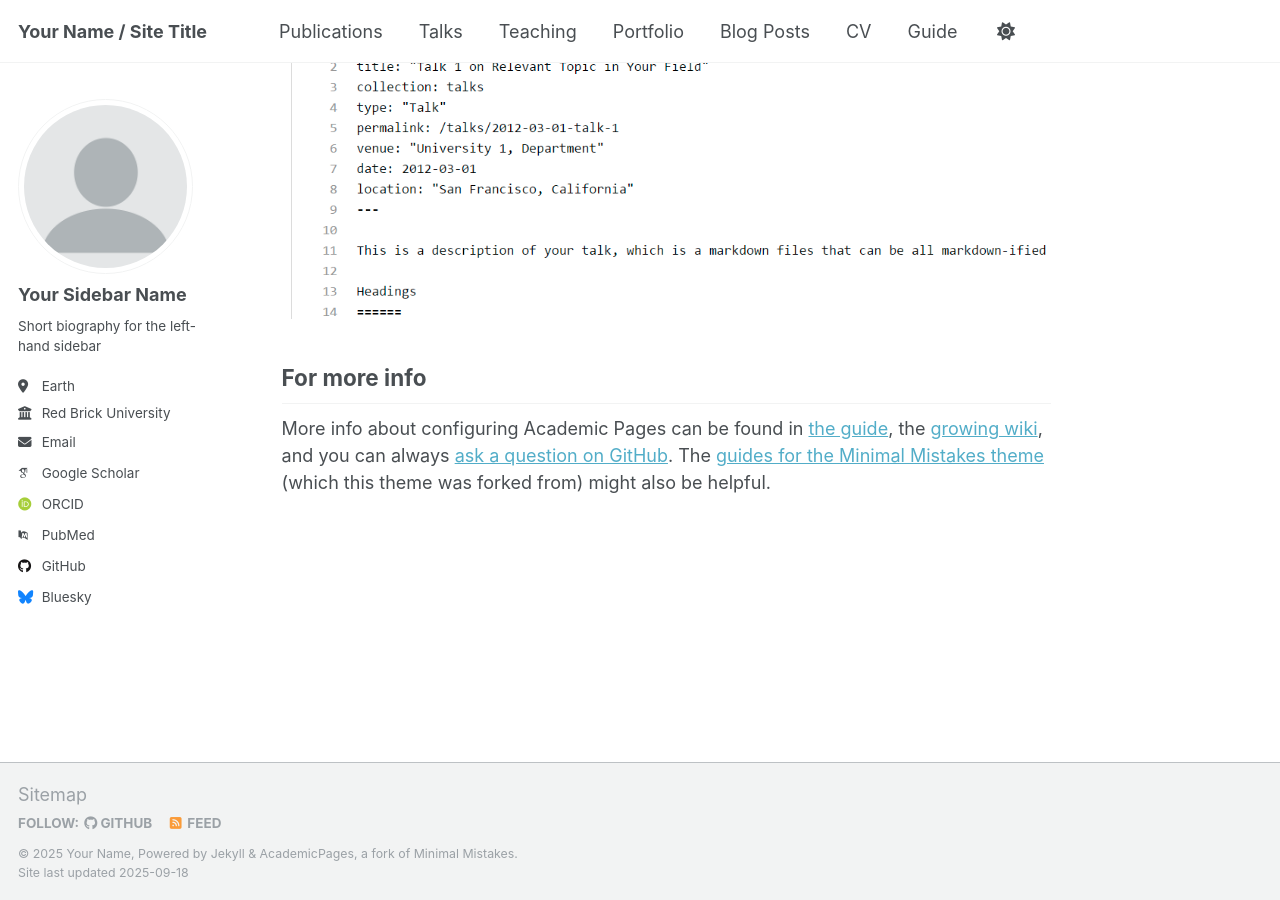
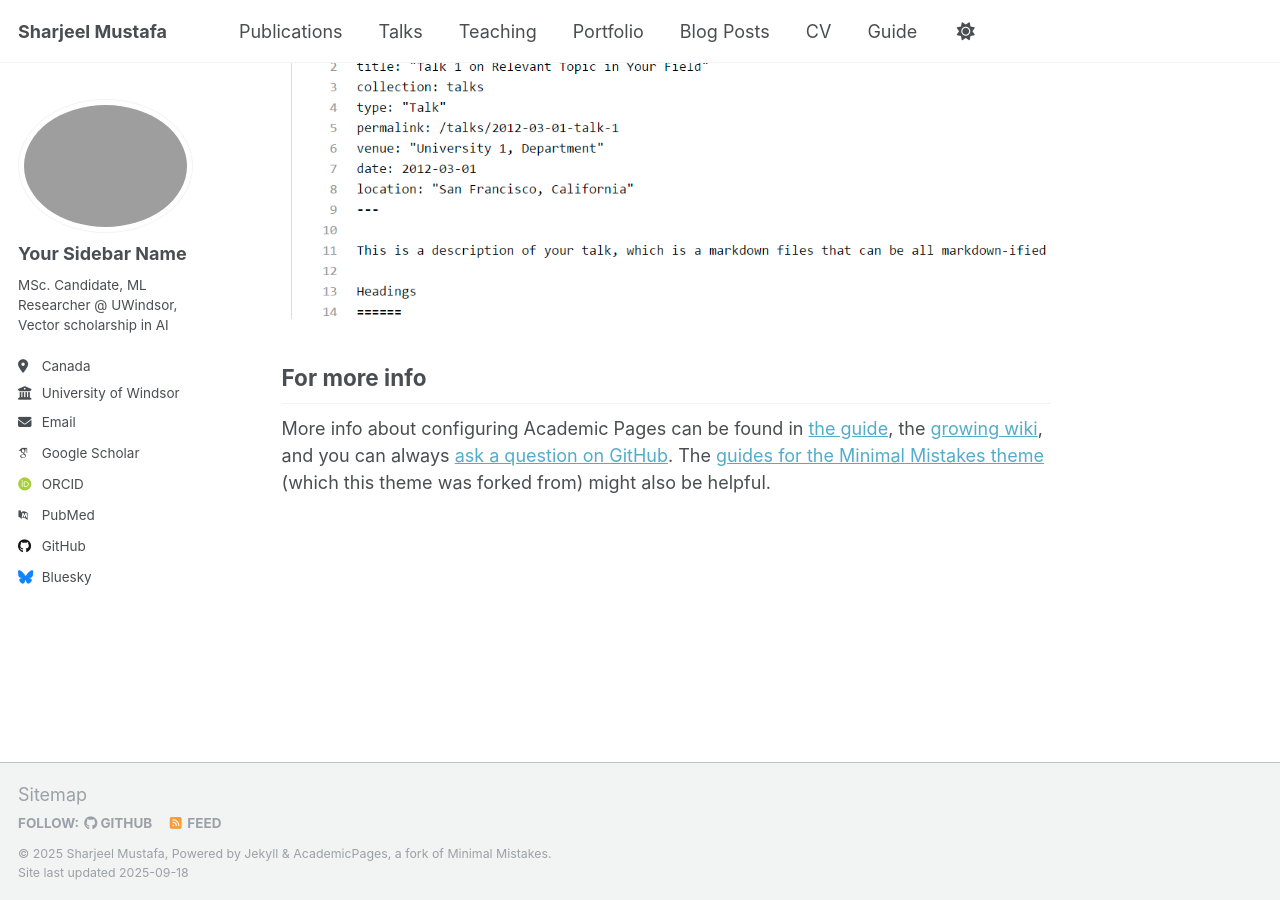
Before and after one commit to Sharjeeliv/sharjeeliv.github.io, a Jekyll site: the page built from _pages/about.md, in a window 1280 px wide and 900 px high, scrolled down 2880 px. Built offline with Jekyll 4.4.1, drawn with Linux system fonts in a browser that asks for light colours; some web fonts are replaced; a script that is not in the unit is left out.

Commit message:
Updated sidebar

```diff
--- a/_config.yml
+++ b/_config.yml
@@ -9,9 +9,9 @@
 # Basic Site Settings
 locale                   : "en-US"
 site_theme               : "default"
-title                    : "Your Name / Site Title"
+title                    : "Sharjeel Mustafa"
 title_separator          : "-"
-name                     : &name "Your Name"
+name                     : &name "Sharjeel Mustafa"
 description              : &description "personal description"
 url                      : https://academicpages.github.io # the base hostname & protocol for your site e.g. "https://[your GitHub username].github.io" or if you already have some other page hosted on Github then use "https://[your GitHub username].github.io/[Your Repo Name]"
 baseurl                  : "" # the subpath of your site, e.g. "/blog"
@@ -22,14 +22,14 @@ repository               : "academicpages/academicpages.github.io"
 #               Additional customization can be done by editing /_includes/author-profile.html
 author:
   # Biographic information
-  avatar           : "profile.png"
+  avatar           : "profile-3.png"
   name             : "Your Sidebar Name"
   pronouns         : # example: "she/her"
-  bio              : "Short biography for the left-hand sidebar"
-  location         : "Earth"
-  employer         : "Red Brick University"
+  bio              : "MSc. Candidate, ML Researcher @ UWindsor, Vector scholarship in AI"
+  location         : "Canada"
+  employer         : "University of Windsor"
   uri              : # URL
-  email            : "none@example.org"
+  email            : "mustafa7@uwindsor.ca"
 
   # Academic websites
   academia         : # URL
```
Also changed, not shown: images/profile-3.jpeg (added), 5 other files.
